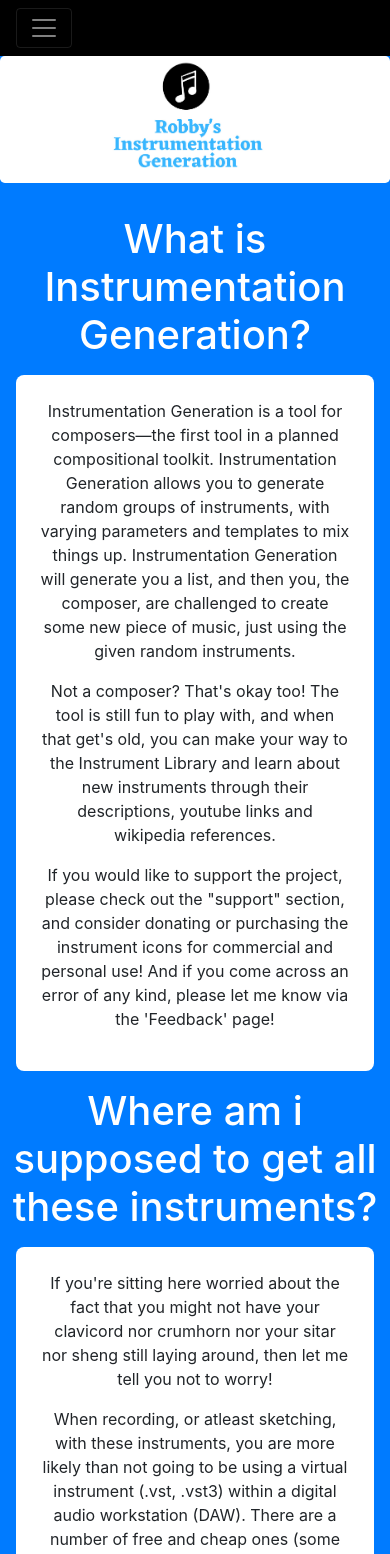
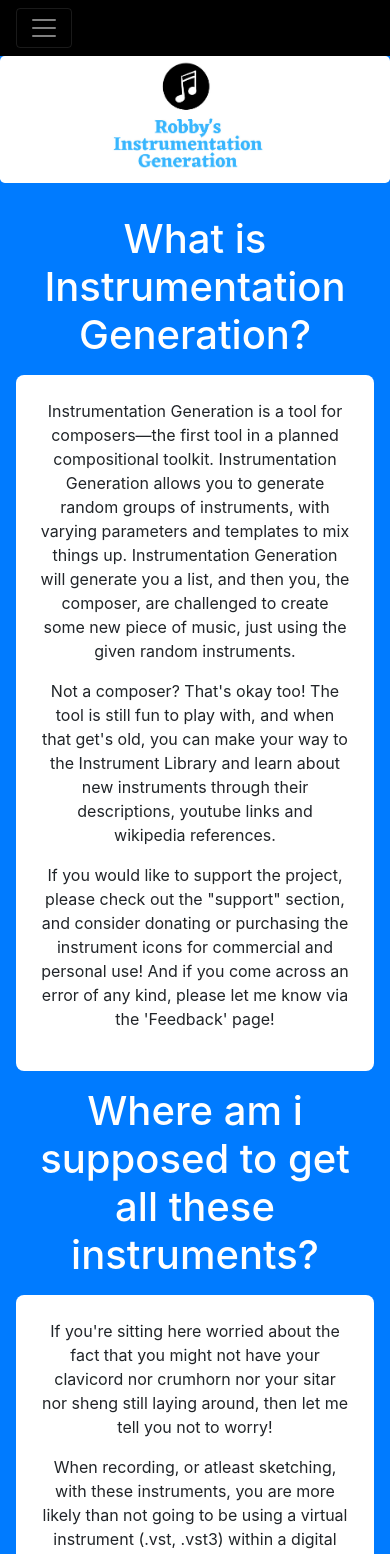
Before and after one commit to robbyph/instrumentation-generation, a Next.js app: page /instructions in a window 390 px wide. Shown: the top 1554 px of the page. Built offline with nearby package versions, Linux system fonts and the light colour scheme.

Commit message:
About heading responsiveness

```diff
--- a/styles/Instructions.module.scss
+++ b/styles/Instructions.module.scss
@@ -32,4 +32,8 @@
         align-items: center;
         border-radius: .5rem;
     }
+    .headingOne {
+        padding-left: 2rem;
+        padding-right: 2rem;
+    }
 }
```
